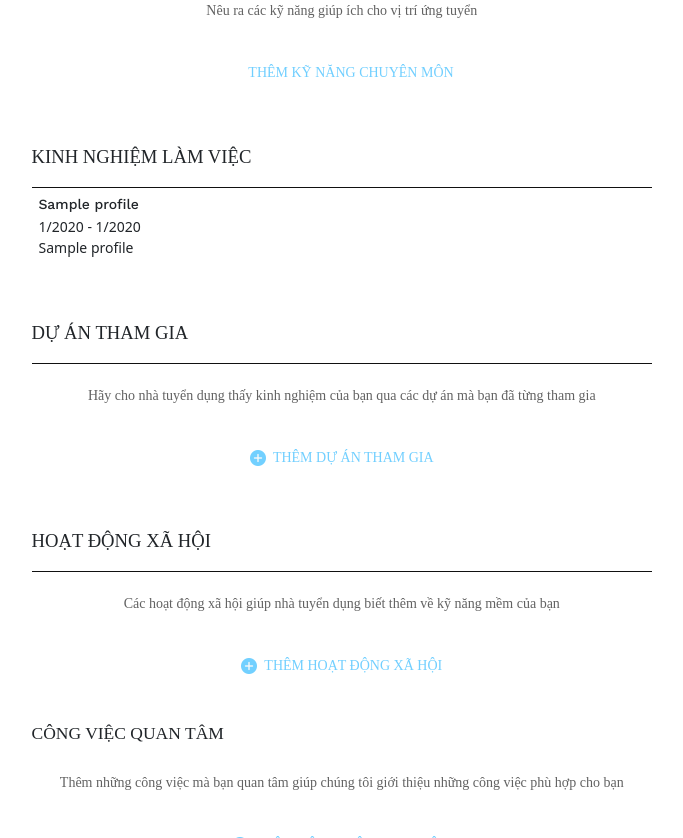
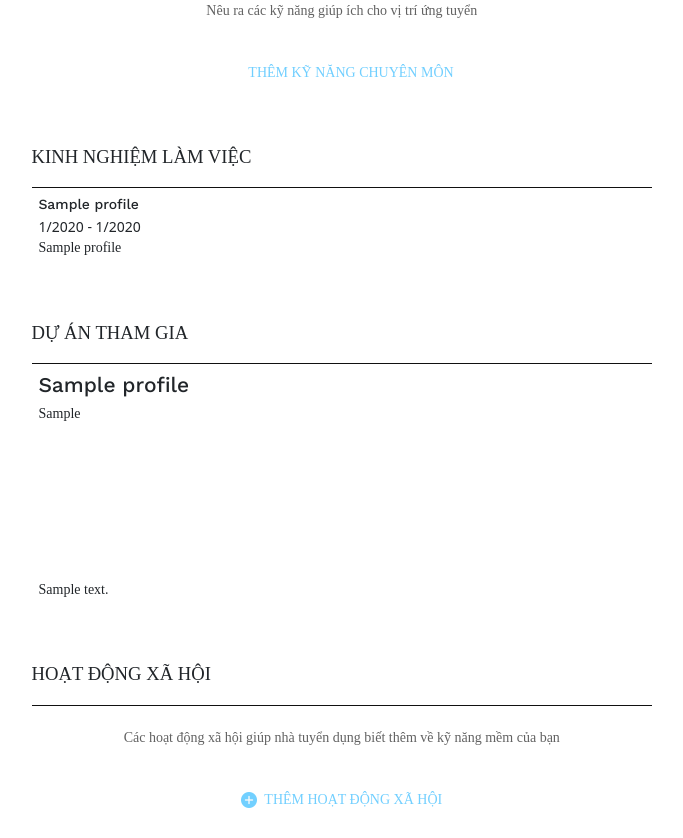
Before and after one commit to minh832000/thewallproject, a Django app: page /profiles/ in a window 1280 px wide. Shown: the part 770-1608 px from the top of the page, without its empty margins (566-1249 px from the left). Run offline with Django 3.2, Linux system fonts and the light colour scheme; a user stored in the database is signed in; tables that the repository leaves empty hold one stand-in row (values such as "Sample post"); grey boxes marked "Sample" are stand-in pictures; some libraries are stand-ins or nearby versions; some web fonts are replaced.

Commit message:
add update Form Project Participated

```diff
--- a/profiles/templates/profiles/JobSeeker/profile.html
+++ b/profiles/templates/profiles/JobSeeker/profile.html
@@ -246,13 +246,26 @@
                                     {% else %}
                                           <!-- Show this block when user updated -->
                                           <div id="display_section_WorkExperience">
-                                                <p id="display_name_PreviousCompany" class="font-WorkSans-Medium">{{ profile.name_of_previous_company }}</p>
-                                                <p id="display_time_PreviousJob">
+                                                <p
+                                                      id="display_name_PreviousCompany"
+                                                      class="font-WorkSans-Medium"
+                                                >
+                                                      {{ profile.name_of_previous_company }}
+                                                </p>
+                                                <p
+                                                      id="display_time_PreviousJob"
+                                                      class="font-NotoSans-Light"
+                                                >
                                                       {{ profile.time_start_previous_job.month }}/{{ profile.time_start_previous_job.year }}
                                                       -
                                                       {{ profile.time_end_previous_job.month }}/{{ profile.time_end_previous_job.year }}
                                                 </p>
-                                                <p id="display_title_PreviousJob">{{ profile.previous_job_title }}</p>
+                                                <p
+                                                      id="display_title_PreviousJob"
+                                                      class="font-WorkSans-Regular"
+                                                >
+                                                      {{ profile.previous_job_title }}
+                                                </p>
                                          </div>
                                     {% endif %}
                               </div>
@@ -261,12 +274,19 @@
                               <!-- Header of a profile's item -->
                               <div class="header_information_item">
                                     <p class="font-NotoSans-Bold">Dự án tham gia</p>
+                                    {% if profile.is_updated_project_participated %}
                                           <button id="btn-edit-6" class="add-edit" type="button">
                                                 <i class="icofont-pencil-alt-5"></i>
                                           </button>
+                                    {% else %}
+                                          <button id="btn-edit-6" class="add-edit d-none" type="button">
+                                                <i class="icofont-pencil-alt-5"></i>
+                                          </button>
+                                    {% endif %}
                               </div>
                               <!-- Body of a profile's item -->
                               <div class="body_information_item">
+                                    {% if not profile.is_updated_project_participated %}
                                           <!-- Show this block if user have not update information or this fields is empty -->
                                           <div id="entry_section_ProjectParticipate">
                                                 <p class="text-center font-WorkSans-Regular fs-6 py-3 color-gray">Hãy cho nhà tuyển dụng thấy kinh nghiệm của bạn qua các dự án mà bạn đã từng tham gia</p>
@@ -275,8 +295,37 @@
                                                       <p class="font-NotoSans-Bold fs-14">THÊM DỰ ÁN THAM GIA</p>
                                                 </div>
                                           </div>
+                                    {% else %}
                                           <!-- Show this block when user updated -->
-                                    <p id="display_section_ProjectParticipate" class="d-none"></p>
+                                          <div id="display_section_ProjectParticipated">
+                                                <p
+                                                      id="display_name_ProjectParticipated"
+                                                      class="font-WorkSans-Medium fs-4"
+                                                >
+                                                      {{ profile.name_of_project_participated }}
+                                                </p>
+                                                <p
+                                                      id="display_position_ProjectParticipated"
+                                                      class="font-WorkSans-Regular"
+                                                >
+                                                      {{ profile.position_in_project_participated }}
+                                                </p>
+                                                {% if profile.link_of_project_participated %}
+                                                      <iframe
+                                                            id="display_link_ProjectParticipated"
+                                                            src="{{ profile.link_of_project_participated }}"
+                                                            title="Link to user project"
+                                                            class="iframe_project_participated">
+                                                      </iframe>
+                                                {% endif %}
+                                                <p
+                                                      id="display_description_ProjectParticipated"
+                                                      class="font-WorkSans-Regular"
+                                                >
+                                                      {{ profile.description_project_participated }}
+                                                </p>
+                                          </div>
+                                    {% endif %}
                               </div>
                         </div>
                         <div class="inf-item pb-5">
@@ -599,6 +648,7 @@
                         <i class="icofont-close-line-squared-alt i-close" style="font-size: 16pt;"></i>
                   </h3>
                   <form id="educationForm" method="POST" class="p-3 border-bottom">
+                        {% csrf_token %}
                         <input
                               name="name_of_school"
                               class="w-100 mx-1 p-2 mb-3"
@@ -789,15 +839,61 @@
                         DỰ ÁN THAM GIA
                         <img class="i-close position-absolute" src="{% static 'image/cancel.png' %}" alt="">
                   </h3>
-                  <form action="" class="p-3 border-bottom">
-                  <p class="font-WorkSans-Regular fs-14 pb-2">Mô tả dự án</p>
-                  <input class="w-100  p-2 mb-3" type="text" name="description-project" id="">
-                  <p class="font-WorkSans-Regular fs-14 py-2">Link dự án</p>
-                  <input class="w-100  p-2 mb-3" type="text" name="description-project" id="">
-                  <textarea name="" id="" class="w-100 p-2" cols="30" rows="6" placeholder="Thông tin bổ sung"></textarea>
+                  <!-- Content of the form which is updated Project Participated in the user\'s profile -->
+                  <form
+                        id="projectParticipatedForm"
+                        method="POST"
+                        class="p-3 border-bottom"
+                  >
+                        {% csrf_token %}
+                        <!-- Input: Name of the project participated -->
+                        <p class="font-WorkSans-Regular fs-14 pb-2">Tên dự án</p>
+                        <input
+                              name="name_of_project_participated"
+                              type="text"
+                              class="w-100 p-2 mb-3"
+                              placeholder="Tên dự án mà bạn đã tham gia"
+                        >
+                        <!-- Input: User\'s position in charge of project -->
+                        <p class="font-WorkSans-Regular fs-14 pb-2">Vị trí phụ trách</p>
+                        <input
+                              name="position_in_project_participated"
+                              type="text"
+                              class="w-100 p-2 mb-3"
+                              placeholder="Vị trí hoặc chức vụ mà bạn đảm nhiệm"
+                        >
+                        <!-- Input: Link to user\'s project -->
+                        <p class="font-WorkSans-Regular fs-14 py-2">Đường dẫn dự án</p>
+                        <input
+                              name="link_of_project_participated"
+                              type="text"
+                              class="w-100 p-2 mb-3"
+                              placeholder="Đường dẫn của dự án"
+                        >
+                        <!-- Input: Description of user\'s project -->
+                        <p class="font-WorkSans-Regular fs-14 py-2">Mô tả dự án</p>
+                        <textarea
+                              name="description_project_participated"
+                              type="text"
+                              class="w-100 p-2"
+                              cols="30" rows="6"
+                              placeholder="Thông tin mô tả dự án của bạn">
+                        </textarea>
+                        <!-- Action: -->
                         <div class="mt-4 btn-form font-NotoSans-Bold text-end pe-4 border-top py-3 fs-14">
-                        <button class="btn-cancel btn border px-3 me-3">HỦY</button>
-                        <button type="submit" class="btn bg-btn px-3">LƯU</button>
+                              <button
+                                    class="btn-cancel btn border px-3 me-3 text-uppercase"
+                                    type="button"
+                              >
+                                    Hủy
+                              </button>
+                              <button
+                                    id="btn_submit_projectParticipatedForm"
+                                    type="submit"
+                                    class="btn bg-btn px-3 text-uppercase"
+                              >
+                                    Lưu
+                              </button>
                         </div>
                   </form>
             </div>
--- a/profiles/views.py
+++ b/profiles/views.py
@@ -1,6 +1,7 @@
 from io import FileIO
 from django.contrib.auth import get_user_model
 from django.contrib.auth.mixins import LoginRequiredMixin
+from django.db import models
 from django.db.models.base import Model
 from django.http.response import JsonResponse
 from django.shortcuts import render
@@ -181,6 +182,33 @@ class Profile(LoginRequiredMixin, View):
                               'time_start_previous_job': instance.time_start_previous_job,
                               'time_end_previous_job': instance.time_end_previous_job,
                         }, safe=False, content_type='application/json')
+                  if request.POST.get('form') == 'projectParticipatedForm':
+                        # Get all data fields of POST
+                        name_of_project_participated     = request.POST.get('name_of_project_participated') if request.POST.get('name_of_project_participated') else None
+                        position_in_project_participated = request.POST.get('position_in_project_participated') if request.POST.get('position_in_project_participated') else None
+                        link_of_project_participated     = request.POST.get('link_of_project_participated') if request.POST.get('link_of_project_participated') else None
+                        description_project_participated = request.POST.get('description_project_participated') if request.POST.get('description_project_participated') else None
+                        # Update fields of the model
+                        if name_of_project_participated:
+                              instance.name_of_project_participated = name_of_project_participated
+                        if position_in_project_participated:
+                              instance.position_in_project_participated = position_in_project_participated
+                        if link_of_project_participated:
+                              instance.link_of_project_participated = link_of_project_participated
+                        if description_project_participated:
+                              instance.description_project_participated = description_project_participated
+                        if name_of_project_participated or position_in_project_participated or  link_of_project_participated or description_project_participated:
+                              instance.is_updated_project_participated = True
+                        else:
+                              instance.is_updated_project_participated = False
+                        # Save all things to database
+                        instance.save()
+                        return JsonResponse({
+                              'name_of_project_participated': instance.name_of_project_participated,
+                              'position_in_project_participated': instance.position_in_project_participated,
+                              'link_of_project_participated': instance.link_of_project_participated,
+                              'description_project_participated': instance.description_project_participated,
+                        }, safe=False, content_type='application/json')
 
             return JsonResponse({'error': 'Submit error --------------', }, safe=False)
 
--- a/static/javascript/JobSeeker/profile-page.js
+++ b/static/javascript/JobSeeker/profile-page.js
@@ -235,3 +235,33 @@ $(document).on('click', '#btn_submit_WorkExperienceForm', e => {
         }
     })
 })
+
+$(document).on('click', '#btn_submit_projectParticipatedForm', e => {
+    e.preventDefault();
+    // selecting form
+    var f = document.getElementById('projectParticipatedForm');
+    var fd = new FormData(f);
+    fd.append('form', 'projectParticipatedForm');
+    // make a ajax call
+    $.ajax({
+        url: 'http://127.0.0.1:8000/profiles/',
+        type: 'POST',
+        data: fd,
+        enctype: 'multipart/form-data',
+        contentType: false,
+        processData: false,
+        success: res => {
+            console.log(res);
+            $('#frame-6').hide();
+            $('.over-edit').remove();
+            $('#display_name_ProjectParticipated').text(res['name_of_project_participated']);
+            $('#display_position_ProjectParticipated').text(res['position_in_project_participated']);
+            $('#display_link_ProjectParticipated').text(res['link_of_project_participated']);
+            $('#display_description_ProjectParticipated').text(res['description_project_participated']);
+            $('btn-edit-6').removeClass('d-none');
+        },
+        error: err => {
+            console.log(err);
+        }
+    })
+})
```
Also changed, not shown: profiles/models.py (+13 -0 lines), posts/migrations/0001_initial.py (deleted), posts/migrations/0002_auto_20211117_1559.py (deleted), posts/migrations/0003_alter_post_time_create.py (deleted), posts/migrations/0004_alter_post_time_create.py (deleted), posts/migrations/0005_auto_20211117_1606.py (deleted), profiles/migrations/0001_initial.py (added), profiles/migrations/0002_profile_name_of_volunteering_activity.py (added), profiles/migrations/0003_auto_20211117_1641.py (deleted), profiles/migrations/0003_auto_20211118_2029.py (added), profiles/migrations/__init__.py (added). Lines whose indentation alone changed are shown as unchanged.
